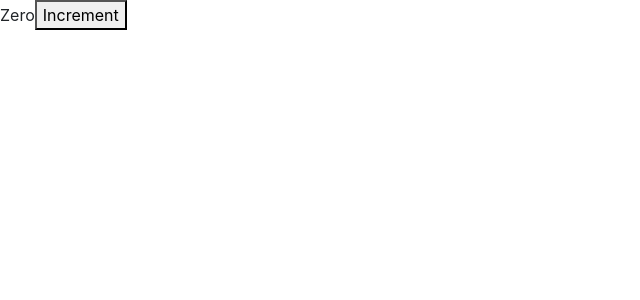
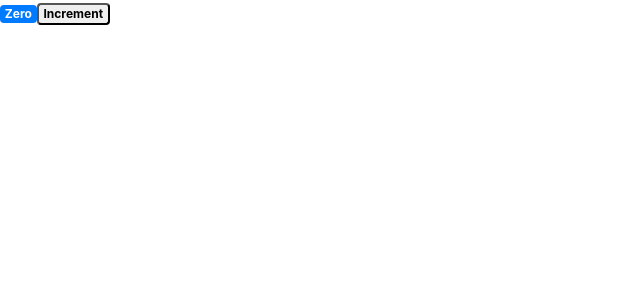
Before and after one commit to rishabh-live/first-react-web, a React (Create React App) app: page / in a window 1280 px wide. Shown: the top 300 px of the page, without its empty margins (0-640 px from the left). Built offline with nearby package versions, Linux system fonts and the light colour scheme.

Commit message:
className attribute

```diff
--- a/src/components/counter.jsx
+++ b/src/components/counter.jsx
@@ -8,8 +8,8 @@ class Counter extends Component {
 
         return (
             <React.Fragment>
-                <span>{this.formatCount()}</span>
-                <button>Increment</button>
+                <span className="badge badge-primary">{this.formatCount()}</span>
+                <button className="badge">Increment</button>
             </React.Fragment>
         );
     }
```
